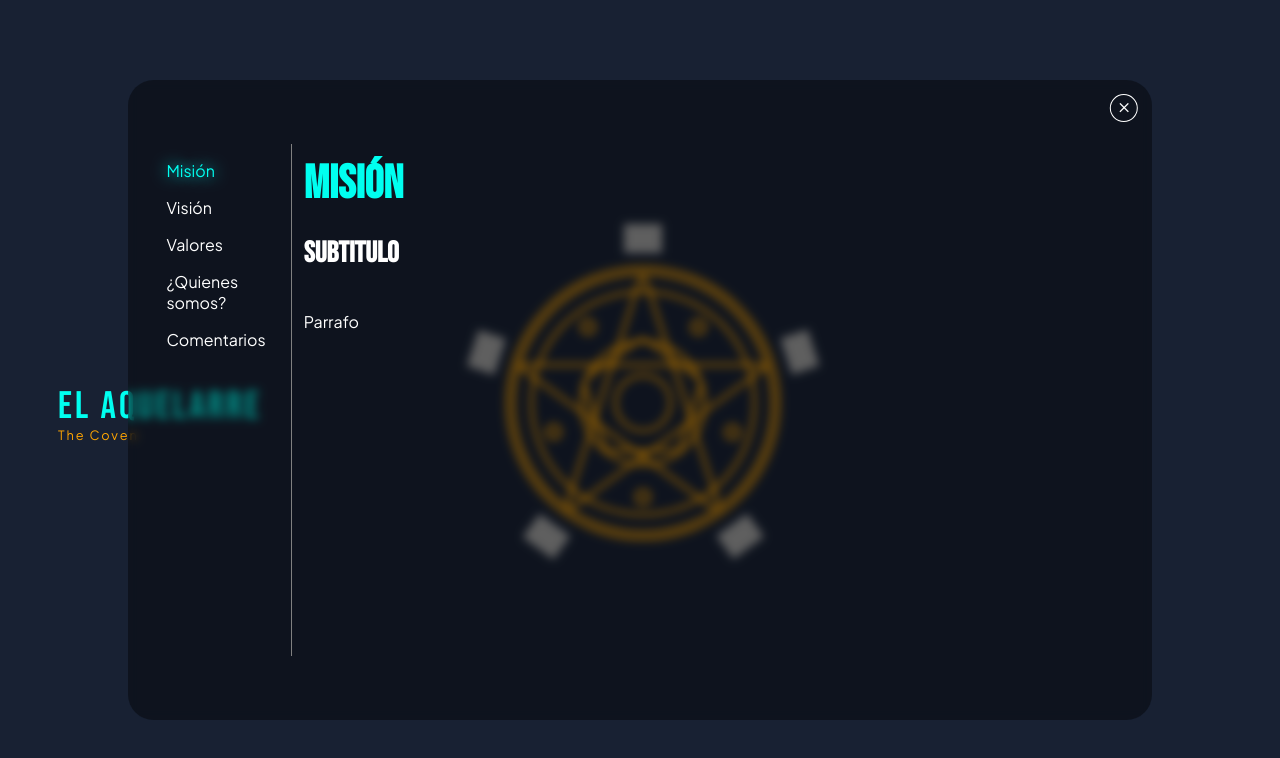
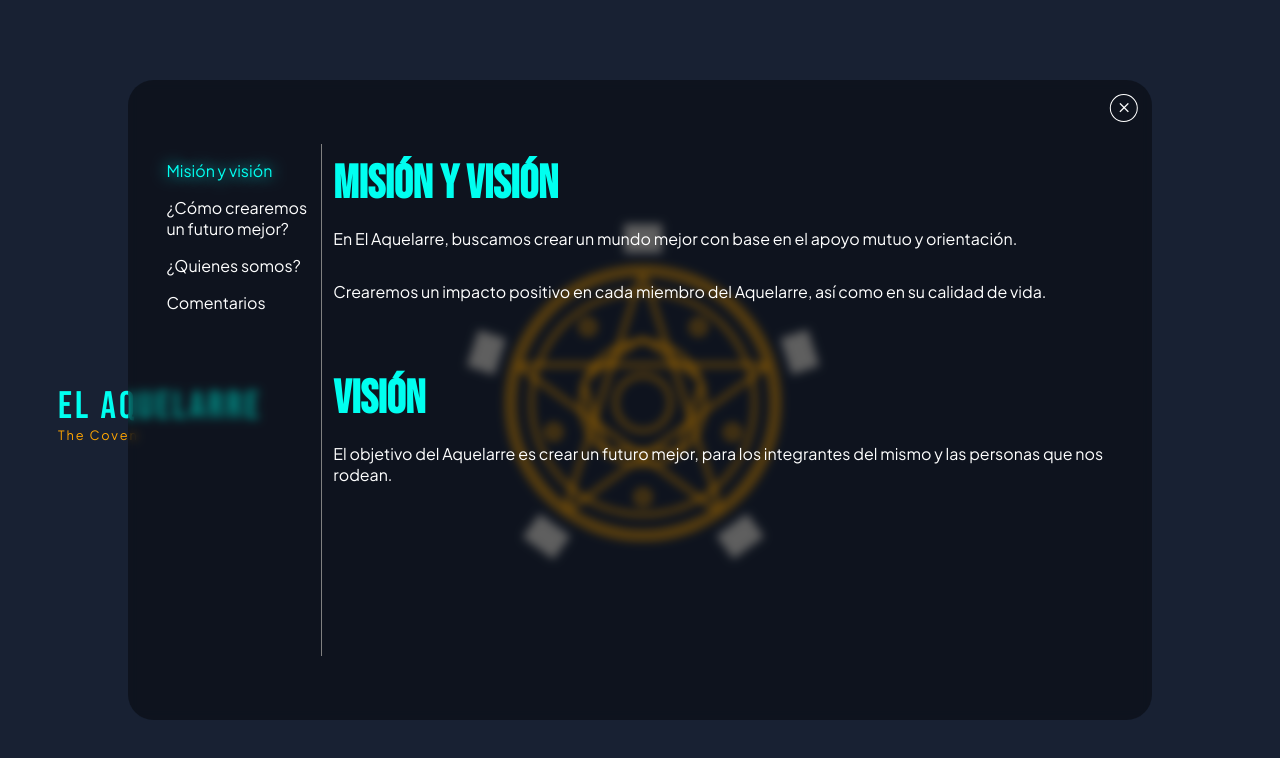
Before and after one commit to AlexaKitsune/Aquelarre, a Vue app: page / in a window 1280 px wide. Both pictures are taken after a click on the element 640 px from the left and 400 px from the top of the page. Shown: the top 758 px of the page. Built offline with nearby package versions, Linux system fonts and the light colour scheme; grey boxes are pictures that could not be loaded.

Commit message:
Finished Aquelarre, first version

```diff
--- a/public/comment.html
+++ b/public/comment.html
@@ -14,14 +14,13 @@
 <!-- comment section -->
 <section id="comments">
     <div id="fb-root"></div>
-    <div id="fb-root"></div>
     <script
         async defer crossorigin="anonymous"
         src="https://connect.facebook.net/es_LA/sdk.js#xfbml=1&version=v14.0&appId=5156629667708436&autoLogAppEvents=1"
         nonce="Us2Q4nxK">
     </script>
 
-    <div class="fb-comments" data-href="https://github.com/AlexaKitsune/Aquelarre" data-width="100%" data-numposts="5" data-colorscheme="light" style="color:red;"></div>
+    <div class="fb-comments" data-href="https://github.com/AlexaKitsune/Aquelarre" data-width="100%" data-numposts="5" data-colorscheme="dark" style="color:red;"></div>
 </section>
 
 
@@ -32,7 +31,7 @@
     }
 
     .fb-comments{
-        background-color: rgba(255,255,255, 0.8);
+        background-color: white;
         border-radius: 0.5vw;
     }
 
@@ -42,6 +41,11 @@
         font-size: 4ch;
         margin-bottom: 0;
         margin-top: 0;
+    }
+
+    #comments{
+        background-color: white;
+        border-radius: 0.5vw;
     }
 
     .comment-section-paragraph{
--- a/src/components/AquelarrePopUp.vue
+++ b/src/components/AquelarrePopUp.vue
@@ -6,31 +6,43 @@
             <div id="popup-closebutton" v-on:click="hidePopUp">+</div>
             <main>
                 <aside id="popup-menu">
-                    <p id="btn-mision" v-on:click="setArticle('mision')">Misión</p>
-                    <p id="btn-vision" v-on:click="setArticle('vision')">Visión</p>
-                    <p id="btn-valores" v-on:click="setArticle('valores')">Valores</p>
+                    <p id="btn-misionvision" v-on:click="setArticle('misionvision')">Misión y visión</p>
+                    <p id="btn-futuromejor" v-on:click="setArticle('futuromejor')">¿Cómo crearemos un futuro mejor?</p>
                     <p id="btn-quienessomos" v-on:click="setArticle('quienessomos')">¿Quienes somos?</p>
                     <p id="btn-comentarios" v-on:click="setArticle('comentarios')">Comentarios</p>
                 </aside>
                 <article>
-                    <!--Mision-->
-                    <div id="ARTICLE-mision">
-                        <h1 class="article-title">Misión</h1>
-                        <h2 class="article-subtitle">Subtitulo</h2>
-                        <p class="article-paragraph">Parrafo</p>
+
+                    <!--Mision y Visión-->
+                    <div id="ARTICLE-misionvision">
+                        <h1 class="article-title">Misión  y visión</h1>
+                        <p class="article-paragraph">En El Aquelarre, buscamos crear un mundo mejor con base en el apoyo mutuo y orientación.</p>
+                        <p>Crearemos un impacto positivo en cada miembro del Aquelarre, así como en su calidad de vida.</p>
+                        <p><br></p>
+                        <h1 class="article-title">Visión</h1>
+                        <p>El objetivo del Aquelarre es crear un futuro mejor, para los integrantes del mismo y las personas que nos rodean.</p>
                     </div>
-                    <!--Vision-->
-                    <div id="ARTICLE-vision">
-                        <h1 class="article-title">Visión</h1>
+
+                    <!--Valores-->
+                    <div id="ARTICLE-futuromejor">
+                        <h1 class="article-title">¿Cómo crearemos un futuro mejor?</h1>
+                        <h2 class="article-subtitle">Metas a Corto Plazo</h2>
+                         <p>Crearemos una comunidad diversa con personas aptas y comprometidas por una mejora en común.<br></p>
+                        <h2 class="article-subtitle">Metas a Mediano Plazo</h2>
+                         <p>Llevaremos a cabo eventos mensuales o semestrales en los cuales haremos entregas de membresías y reconocimientos, intercambiaremos conocimientos y consolidaremos nuevas metas.<br></p>
+                        <h2 class="article-subtitle">A futuro</h2>
+                         <p>Tras haber alcanzado la estabilidad, cada integrante apoyará al anterior a dar sus pasos, y esto hará que empecemos a tener un impacto en la comunidad.<br></p>
                     </div>
-                    <!--Valores-->
-                    <div id="ARTICLE-valores">
-                        <h1 class="article-title">Valores</h1>
-                    </div>
+
                     <!--Quienes somos-->
                     <div id="ARTICLE-quienessomos">
                         <h1 class="article-title">¿Quienes somos?</h1>
+                        <p>🦌🐱🐄🦊🐆</p>
+                        <h2 class="article-subtitle">¿Cómo hago para formar parte de esto?</h2>
+                         <p>Habla con la persona que te facilitó la información, ella te canalizará con nuestros <i>Sondeadores de Aptitud</i>, los cuales dictaminarán si tus valores se alínean con los de La Comunidad.</p>
+                         <p>Tras una breve entrevista, tu proceso de inscripción estará casi completo. Se te proporcionarán unas metas personales sencillas, y si las cumples, ¡Felicidades, eres parte de La Comunidad!</p>
                     </div>
+
                     <!--Comentarios-->
                     <div id="ARTICLE-comentarios">
                         <iframe src="/comment.html"></iframe>
@@ -57,7 +69,7 @@ export default {
         },
 
         setArticle(clicked){
-            let botones = ['mision', 'vision', 'valores', 'quienessomos', 'comentarios'];
+            let botones = ['misionvision', 'futuromejor', 'quienessomos', 'comentarios'];
             for(let boton of botones){
                 document.getElementById(`btn-${boton}`).style.color = "white";
                 document.getElementById(`btn-${boton}`).style.textShadow = "";
@@ -91,7 +103,7 @@ export default {
     },
 
     mounted(){
-        this.setArticle('mision');
+        this.setArticle('misionvision');
     }
 
 }
@@ -192,7 +204,7 @@ main{
 }
 
 aside{
-    width: fit-content;
+    width: 22ch;
     height: 100%;
     padding: 0 1vw 0 1vw;
     border-right: 1px solid gray;
@@ -224,7 +236,7 @@ article{
 }
 
 /* articles */
-#ARTICLE-mision, #ARTICLE-comentarios{
+#ARTICLE-misionvision, #ARTICLE-futuromejor, #ARTICLE-comentarios, #ARTICLE-quienessomos{
     width: 100%;
     height: 100%;
     overflow: auto;
@@ -254,6 +266,7 @@ iframe{
 .article-subtitle{
     font-family: 'Bebas Neue', cursive;
     font-size: 2.5ch;
+    margin-bottom: -1ch;
 }
 
 /*************************************************************************
@@ -314,6 +327,8 @@ iframe{
     }
 
     aside{
+        width: fit-content;
+        max-width: 95vw;
         position: absolute;
         height: fit-content;
         top: 0vw;
```
Also changed, not shown: 1 other file (tests, documents, lock files or other folders).
